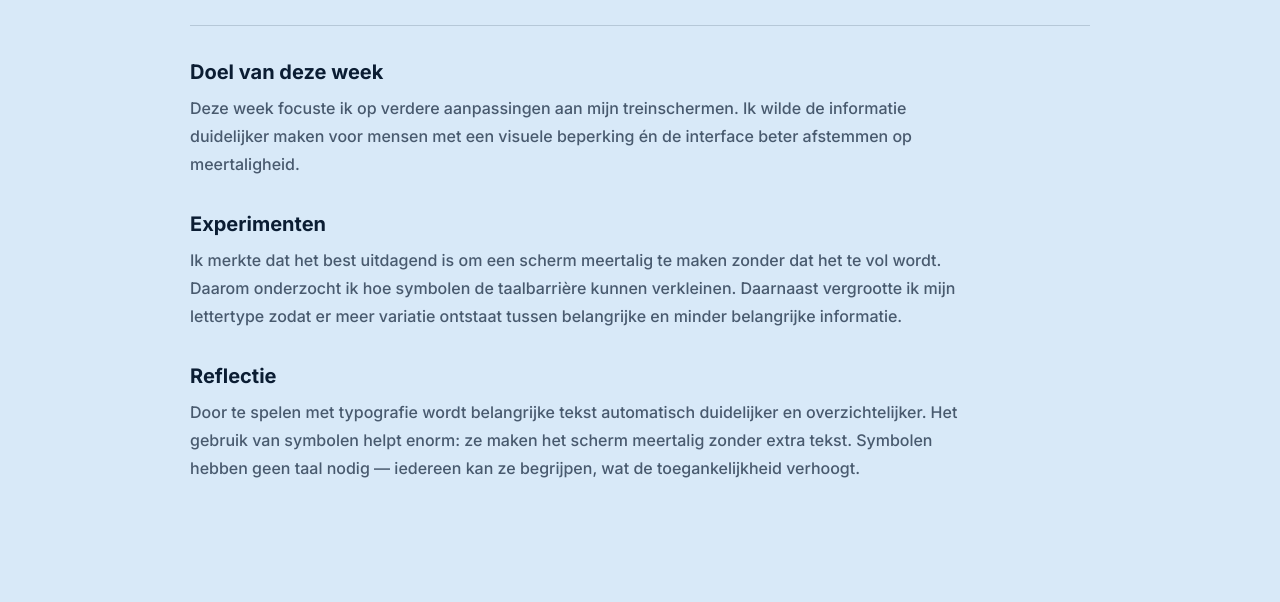
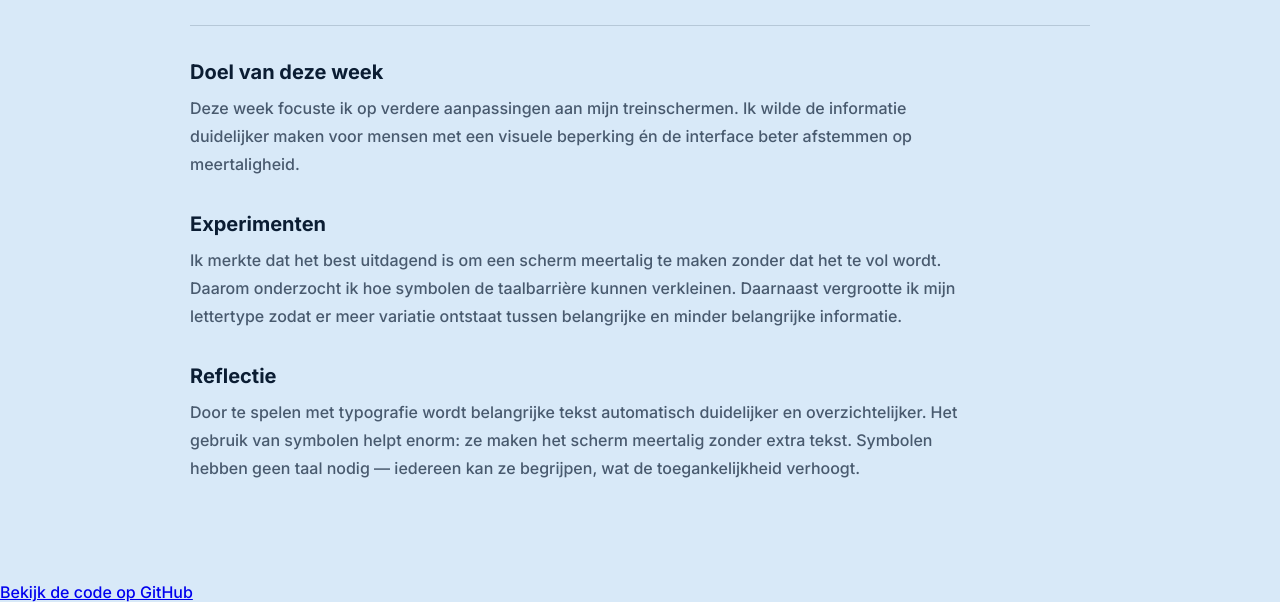
Before and after one commit to decraemerilona-netizen/projectdocs-IlonaD, a plain HTML site: page week4.html in a window 1280 px wide. Shown: the part 218-820 px from the top of the page. Drawn offline with Linux system fonts and the light colour scheme.

Commit message:
Add footer with GitHub link to week4.html

```diff
--- a/week4.html
+++ b/week4.html
@@ -228,5 +228,11 @@
       </p>
     </div>
   </main>
+  <footer class="site-footer">
+  <a href="https://github.com/decraemerilona-netizen/projectdocs-ilonaD"
+     target="_blank">
+    Bekijk de code op GitHub
+  </a>
+</footer>
 </body>
 </html>
```
